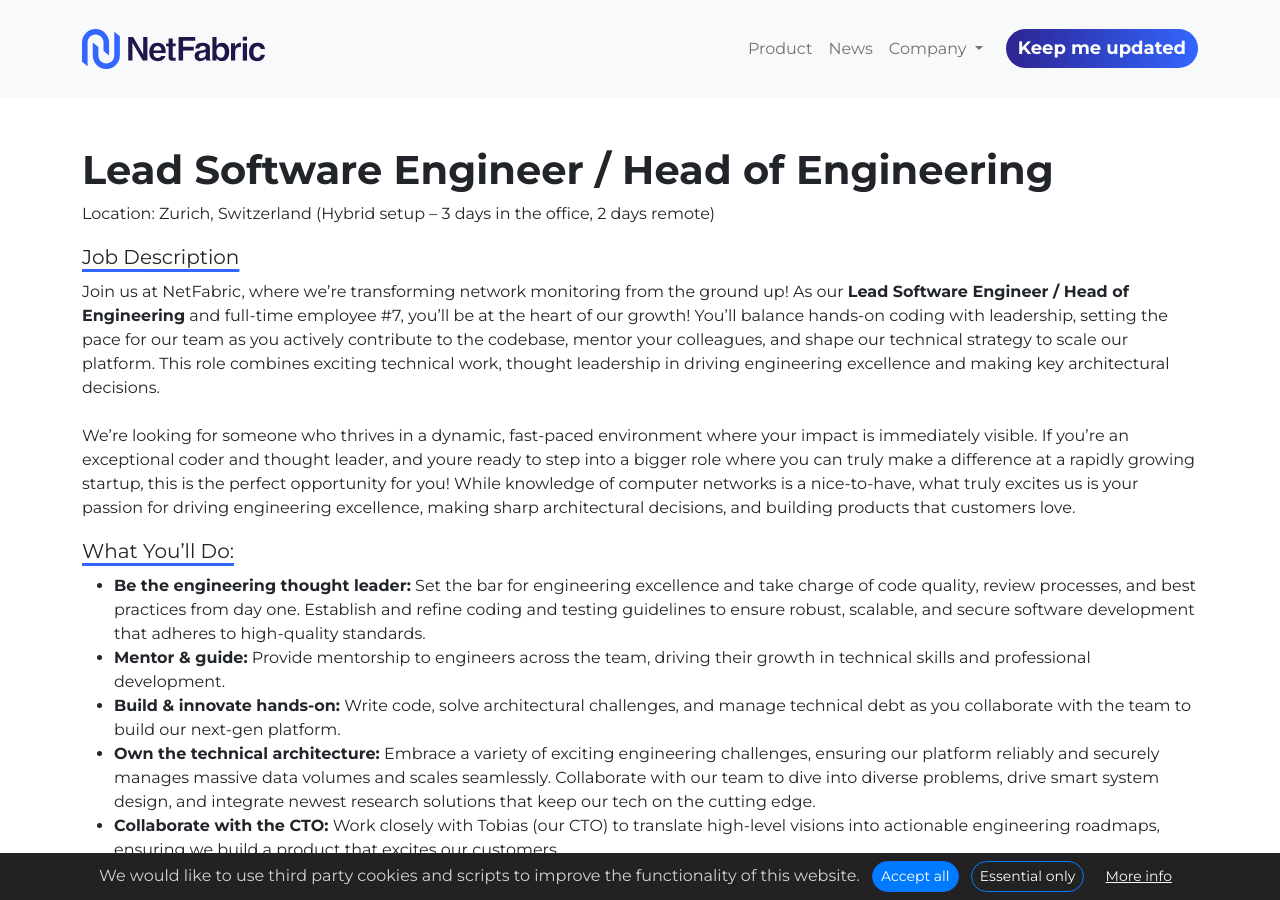
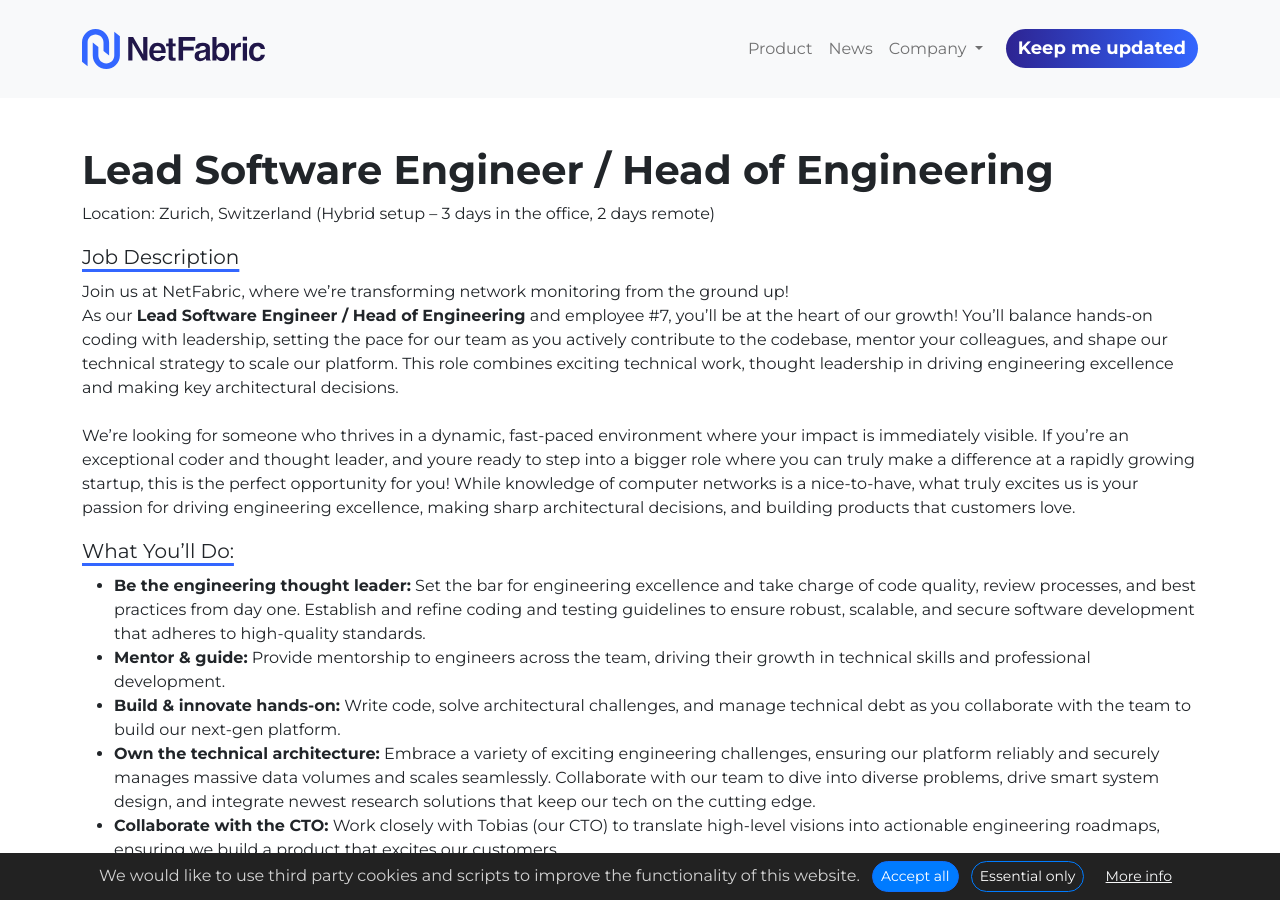
Before and after one commit to NetFabric-AI/NetFabric-AI.github.io, a Jekyll site: the page built from _jobs/leadengineer.md, in a window 1280 px wide and 900 px high. Built offline with Jekyll 4.4.1, drawn with Linux system fonts in a browser that asks for light colours.

Commit message:
Changes to job ad

```diff
--- a/_jobs/leadengineer.md
+++ b/_jobs/leadengineer.md
@@ -8,7 +8,8 @@
 
 ### Job Description
 
-Join us at NetFabric, where we're transforming network monitoring from the ground up! As our **Lead Software Engineer / Head of Engineering** and full-time employee #7, you’ll be at the heart of our growth! You’ll balance hands-on coding with leadership, setting the pace for our team as you actively contribute to the codebase, mentor your colleagues, and shape our technical strategy to scale our platform. This role combines exciting technical work, thought leadership in driving engineering excellence and making key architectural decisions.
+Join us at NetFabric, where we're transforming network monitoring from the ground up! <br>
+As our **Lead Software Engineer / Head of Engineering** and employee #7, you’ll be at the heart of our growth! You’ll balance hands-on coding with leadership, setting the pace for our team as you actively contribute to the codebase, mentor your colleagues, and shape our technical strategy to scale our platform. This role combines exciting technical work, thought leadership in driving engineering excellence and making key architectural decisions.
 <br><br>
 We’re looking for someone who thrives in a dynamic, fast-paced environment where your impact is immediately visible. If you’re an exceptional coder and thought leader, and youre ready to step into a bigger role where you can truly make a difference at a rapidly growing startup, this is the perfect opportunity for you! While knowledge of computer networks is a nice-to-have, what truly excites us is your passion for driving engineering excellence, making sharp architectural decisions, and building products that customers love.
 
@@ -54,7 +55,7 @@
 We’re on the lookout for talented individuals, not just checkboxes on a CV. If you’re an exceptional performer and this role feels like a fit, even if you don’t meet every single requirement, we’d love to hear from you.
 
 
-<br>
+
 {% include careers-how-to-apply.md %}
 <br>
 {% include careers-benefits.md %}
```
Also changed, not shown: _jobs/headofengineering.md (+1 -1 lines).
